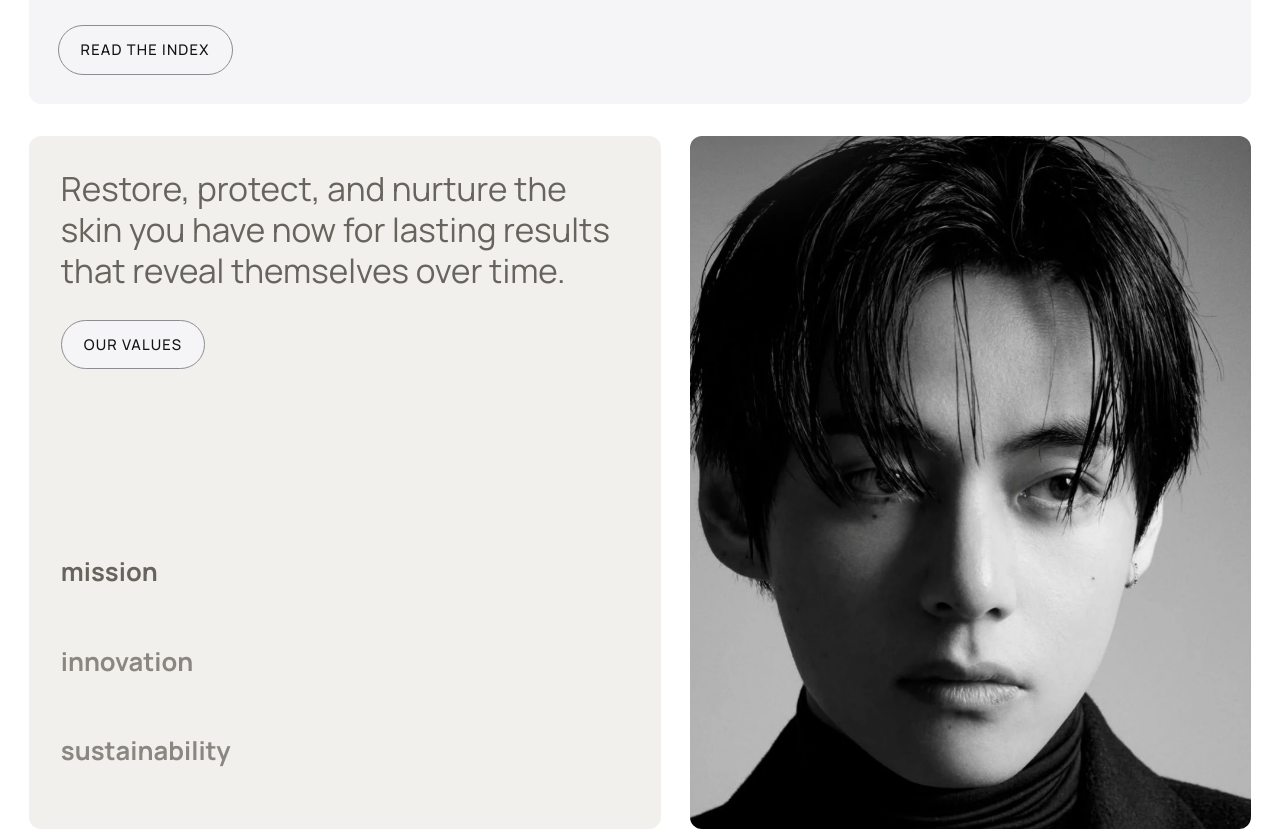
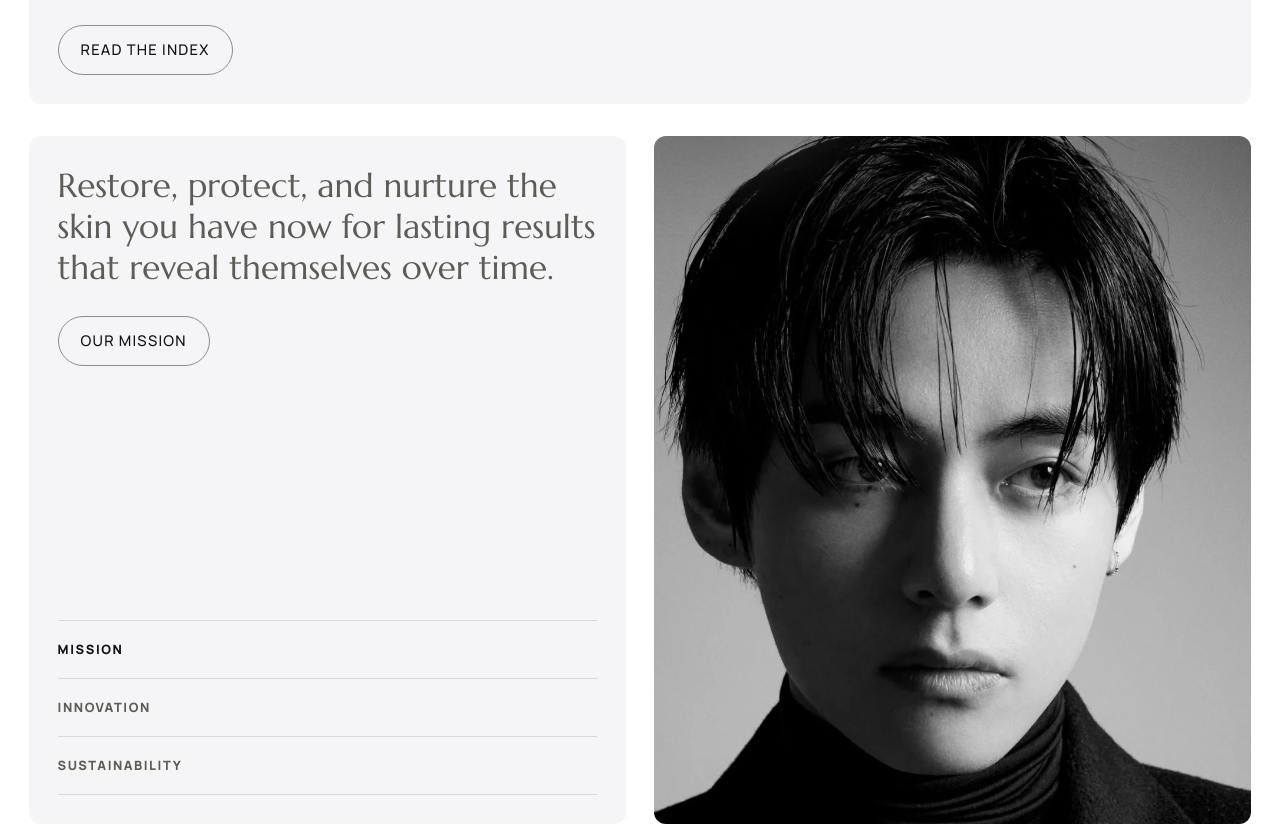
Before and after one commit to brandon-y-lee/helix, a Next.js app: page / in a window 1280 px wide. Shown: the part 2022-2853 px from the top of the page. Built offline with nearby package versions, Linux system fonts and the light colour scheme; no server answers; the database is empty.

Commit message:
Refine principles selectors and synchronize eased image transitions

```diff
--- a/app/home.css
+++ b/app/home.css
@@ -256,12 +256,12 @@ body:has(main[data-storefront-main] > .home-lander-hero)
 }
 
 .home-section.home-lander-principles {
-  grid-template-columns: minmax(0, 53fr) minmax(0, 47fr);
+  grid-template-columns: minmax(0, 1fr) minmax(0, 1fr);
 }
 
 .home-lander-principles .home-three-principles-panel {
-  padding: clamp(24px, 2.5vw, 48px);
-  background: #f1f0ec;
+  padding: var(--pdp-panel-padding);
+  background: var(--surface);
 }
 
 .home-lander-principles .home-three-principles {
@@ -270,31 +270,33 @@ body:has(main[data-storefront-main] > .home-lander-hero)
 }
 
 .home-lander-principles .home-three-principles__copy {
-  display: flex;
-  flex-direction: column;
-  align-items: flex-start;
-  justify-content: flex-start;
-  gap: 28px;
+  display: grid;
+  grid-template-columns: minmax(0, 1fr);
+  align-items: start;
+  align-content: start;
   min-height: 0;
   padding: 0 0 40px;
 }
 
 .home-lander-principles .home-three-principles__description {
   max-width: 29ch;
-  color: var(--storefront-warm-gray);
-  font-family: var(--font);
+  color: var(--ink-soft);
+  font-family: var(--font-heading);
   font-size: clamp(1.6rem, 2.6vw, 2.7rem);
   line-height: 1.24;
   text-wrap: pretty;
+  animation: none;
 }
 
 .home-lander-principles .home-three-principles__label {
-  min-height: clamp(64px, 7vw, 90px);
-  color: var(--storefront-warm-gray);
-  font-size: clamp(1.25rem, 2vw, 2rem);
-  font-weight: 700;
-  letter-spacing: 0;
-  text-transform: lowercase;
+  min-height: clamp(58px, 7.2vh, 74px);
+  color: var(--ink-soft);
+  font-size: clamp(0.8rem, 0.95vw, 0.95rem);
+  font-weight: 800;
+  letter-spacing: 0.12em;
+  text-transform: uppercase;
+  opacity: 1;
+  transition: color 1000ms ease;
 }
 
 @media (max-width: 900px) {
@@ -376,6 +378,65 @@ main[data-storefront-main]:has(> .home-lander-hero) > .home-band,
 
 body:has(main[data-storefront-main] > .home-lander-hero) .site-footer {
   border-top: 0;
+}
+
+.home-lander-principles .home-three-principles__labels {
+  border-bottom: 1px solid var(--line);
+}
+
+.home-lander-principles .home-three-principles__label {
+  border-top: 1px solid var(--line);
+}
+
+.home-lander-principles .home-three-principles__label[data-active="true"] {
+  color: var(--ink);
+}
+
+.home-three-principles__slide {
+  grid-area: 1 / 1;
+  display: flex;
+  flex-direction: column;
+  align-items: flex-start;
+  gap: 28px;
+  opacity: 0;
+  pointer-events: none;
+  transition: opacity 1000ms ease;
+}
+
+.home-three-principles__slide[data-active="true"] {
+  opacity: 1;
+  pointer-events: auto;
+}
+
+/* The rail is one frame high; its children extend beyond the clipped frame. */
+.home-three-principles-visual__rail {
+  position: absolute;
+  inset: 0;
+  display: flex;
+  flex-direction: column;
+  transition: transform 1000ms ease;
+}
+
+.home-three-principles-visual__slide {
+  position: relative;
+  flex: 0 0 100%;
+  width: 100%;
+  height: 100%;
+  min-height: 0;
+  overflow: hidden;
+}
+
+.home-lander-principles .home-three-principles-visual__image {
+  transform: none;
+  will-change: auto;
+}
+
+@media (prefers-reduced-motion: reduce) {
+  .home-three-principles__slide,
+  .home-three-principles-visual__rail,
+  .home-lander-principles .home-three-principles__label {
+    transition: none;
+  }
 }
 
 .home-lander-ingredients {
--- a/app/page.tsx
+++ b/app/page.tsx
@@ -5,7 +5,6 @@ import { HomeBeyondCoreShowcase } from "@/components/home/HomeBeyondCoreShowcase
 import { HomeBackgroundVideo } from "@/components/home/HomeBackgroundVideo";
 import { HomeCoreShowcase } from "@/components/home/HomeCoreShowcase";
 import { HomeIngredientPreview } from "@/components/home/HomeIngredientPreview";
-import { HomePrinciplesPortrait } from "@/components/home/HomePrinciplesPortrait";
 import { HomeSuperSerumSpotlight } from "@/components/home/HomeSuperSerumSpotlight";
 import { HomeThreePrinciples } from "@/components/home/HomeThreePrinciples";
 import {
@@ -148,15 +147,10 @@ export default async function HomePage() {
         className="home-section home-section--principles home-lander-principles"
         aria-labelledby="home-three-principles-heading"
       >
-        <div className="home-three-principles-panel">
-          <HomeThreePrinciples
-            headingId="home-three-principles-heading"
-            principles={homeThreePrinciples}
-          />
-        </div>
-        <div className="home-three-principles-visual">
-          <HomePrinciplesPortrait />
-        </div>
+        <HomeThreePrinciples
+          headingId="home-three-principles-heading"
+          principles={homeThreePrinciples}
+        />
       </section>
     </>
   );
--- a/components/home/HomePrinciplesPortrait.tsx
+++ b/components/home/HomePrinciplesPortrait.tsx
@@ -1,37 +1,31 @@
-"use client";
+import Image from "next/image";
+import type { HomeThreePrinciple } from "@/lib/content/home";
 
-import Image from "next/image";
-import { useScrollDirectionZoom } from "@/components/home/useScrollDirectionZoom";
-
-const MIN_SCALE = 1.01;
-const RESTING_SCALE = 1.07;
-const MAX_SCALE = 1.16;
-
-export function HomePrinciplesPortrait() {
-  const frameRef = useScrollDirectionZoom<HTMLDivElement>({
-    cssVariable: "--home-principles-image-scale",
-    minScale: MIN_SCALE,
-    restingScale: RESTING_SCALE,
-    maxScale: MAX_SCALE,
-    observedAncestorSelector: ".home-section--principles",
-    staticMediaQuery: "(max-width: 900px)",
-  });
-
+export function HomePrinciplesPortrait({ activeIndex, principles }: {
+  activeIndex: number;
+  principles: readonly HomeThreePrinciple[];
+}) {
   return (
+    <div className="home-three-principles-visual" aria-hidden="true">
       <div
-      ref={frameRef}
-      className="home-three-principles-visual__zoom"
-      data-scroll-zoom-active="false"
-      data-scroll-zoom-motion="static"
+        className="home-three-principles-visual__rail"
+        data-active-principle={principles[activeIndex]?.id}
+        style={{ transform: `translate3d(0, ${-activeIndex * 100}%, 0)` }}
       >
+        {principles.map((principle) => (
+          <div key={principle.id} className="home-three-principles-visual__slide">
             <Image
-        src="/media/home/why-three.webp"
-        alt="Black-and-white editorial portrait."
+              src={principle.image.src}
+              alt=""
               fill
               sizes="(max-width: 900px) 100vw, 50vw"
               className="home-three-principles-visual__image"
+              style={{ objectPosition: principle.image.position }}
               unoptimized
             />
           </div>
+        ))}
+      </div>
+    </div>
   );
 }
--- a/components/home/HomeThreePrinciples.tsx
+++ b/components/home/HomeThreePrinciples.tsx
@@ -3,6 +3,7 @@
 import Link from "next/link";
 import { useId, useMemo, useRef, useState, type KeyboardEvent } from "react";
 import type { HomeThreePrinciple } from "@/lib/content/home";
+import { HomePrinciplesPortrait } from "@/components/home/HomePrinciplesPortrait";
 
 type HomeThreePrinciplesProps = {
   headingId: string;
@@ -13,6 +14,8 @@ export function HomeThreePrinciples({ headingId, principles }: HomeThreePrincipl
   const [activeIndex, setActiveIndex] = useState(0);
   const contentId = useId();
   const keyboardIntent = useRef(false);
+  const pointerFocus = useRef(false);
+  const copyRef = useRef<HTMLDivElement | null>(null);
   const labelRefs = useRef<Array<HTMLButtonElement | null>>([]);
   const activePrinciple = principles[activeIndex] ?? principles[0];
 
@@ -22,12 +25,17 @@ export function HomeThreePrinciples({ headingId, principles }: HomeThreePrincipl
   );
 
   function activate(index: number) {
-    if (!principles[index]) return;
+    if (!principles[index] || index === activeIndex) return;
+    // Move focus before the outgoing CTA becomes inert during its visual fade.
+    if (copyRef.current?.contains(document.activeElement)) {
+      labelRefs.current[index]?.focus({ preventScroll: true });
+    }
     setActiveIndex(index);
   }
 
   function handleKeyDown(event: KeyboardEvent<HTMLButtonElement>, index: number) {
     keyboardIntent.current = true;
+    pointerFocus.current = false;
     if (!["ArrowDown", "ArrowRight", "ArrowUp", "ArrowLeft", "Home", "End"].includes(event.key)) {
       return;
     }
@@ -54,21 +62,34 @@ export function HomeThreePrinciples({ headingId, principles }: HomeThreePrincipl
   if (!activePrinciple) return null;
 
   return (
+    <>
+      <div className="home-three-principles-panel">
         <div className="home-three-principles" data-active-index={activeIndex}>
           <h2 id={headingId} className="sr-only">
             {activePrinciple.titleLines.join(" ")}
           </h2>
 
-      <div id={contentId} className="home-three-principles__copy">
-        <p
-          key={activePrinciple.id}
-          className="home-three-principles__description"
+          <div ref={copyRef} className="home-three-principles__copy">
+            {principles.map((principle, index) => {
+              const isActive = index === activeIndex;
+              return (
+                <div
+                  key={principle.id}
+                  id={`${contentId}-panel-${principle.id}`}
+                  className="home-three-principles__slide"
+                  data-active={isActive}
+                  aria-hidden={!isActive}
+                  inert={!isActive}
                 >
-          {activePrinciple.description}
+                  <p className="home-three-principles__description">
+                    {principle.description}
                   </p>
-        <Link href="/about" className="btn btn--ghost btn--editorial-rounded home-three-principles__cta">
-          Our values
+                  <Link href={principle.cta.href} className="btn btn--ghost btn--editorial-rounded home-three-principles__cta">
+                    {principle.cta.label}
                   </Link>
+                </div>
+              );
+            })}
           </div>
 
           <div
@@ -89,19 +110,23 @@ export function HomeThreePrinciples({ headingId, principles }: HomeThreePrincipl
                   type="button"
                   className="home-three-principles__label"
                   aria-pressed={isActive}
-              aria-controls={contentId}
+                  aria-controls={`${contentId}-panel-${principle.id}`}
                   data-active={isActive ? "true" : "false"}
                   onClick={(event) => {
                     keyboardIntent.current = event.detail === 0;
                     activate(index);
                   }}
                   onFocus={() => {
+                    if (pointerFocus.current) return;
                     keyboardIntent.current = true;
                     activate(index);
                   }}
                   onPointerDown={() => {
                     keyboardIntent.current = false;
+                    pointerFocus.current = true;
                   }}
+                  onPointerUp={() => { pointerFocus.current = false; }}
+                  onPointerCancel={() => { pointerFocus.current = false; }}
                   onPointerMove={(event) => {
                     if (event.pointerType !== "touch") {
                       keyboardIntent.current = false;
@@ -119,5 +144,8 @@ export function HomeThreePrinciples({ headingId, principles }: HomeThreePrincipl
             })}
           </div>
         </div>
+      </div>
+      <HomePrinciplesPortrait activeIndex={activeIndex} principles={principles} />
+    </>
   );
 }
--- a/lib/content/home.ts
+++ b/lib/content/home.ts
@@ -3,6 +3,8 @@ export type HomeThreePrinciple = {
   label: string;
   titleLines: readonly string[];
   description: string;
+  cta: { label: string; href: string };
+  image: { src: string; position: string };
 };
 
 export type HomeCoreDescriptionKey = "cleanse" | "treat" | "seal";
@@ -59,6 +61,8 @@ export const homeThreePrinciples = [
     titleLines: ["Simple is", "not basic."],
     description:
       "Restore, protect, and nurture the skin you have now for lasting results that reveal themselves over time.",
+    cta: { label: "Our mission", href: "/about#about-men-heading" },
+    image: { src: "/media/home/why-three.webp", position: "50% 68%" },
   },
   {
     id: "innovation",
@@ -66,6 +70,8 @@ export const homeThreePrinciples = [
     titleLines: ["Formulated", "for longevity."],
     description:
       "Developed with award-winning dermatologists, chemists, and industry leaders.",
+    cta: { label: "Our formulation", href: "/about#quality-heading" },
+    image: { src: "/media/system/ingredients/peptides.jpg", position: "50% 50%" },
   },
   {
     id: "sustainability",
@@ -73,5 +79,7 @@ export const homeThreePrinciples = [
     titleLines: ["Mindful skincare,", "built in."],
     description:
       "From consciously-sourced ingredients to packaging made with post-consumer recycled materials.",
+    cta: { label: "Our approach", href: "/about#sustainability-heading" },
+    image: { src: "/media/system/ingredients/cica-centella.jpg", position: "50% 50%" },
   },
 ] as const satisfies readonly HomeThreePrinciple[];
```
Also changed, not shown: app/globals.css, 4 other files (tests, documents, lock files or other folders). Lines whose indentation alone changed are shown as unchanged.
